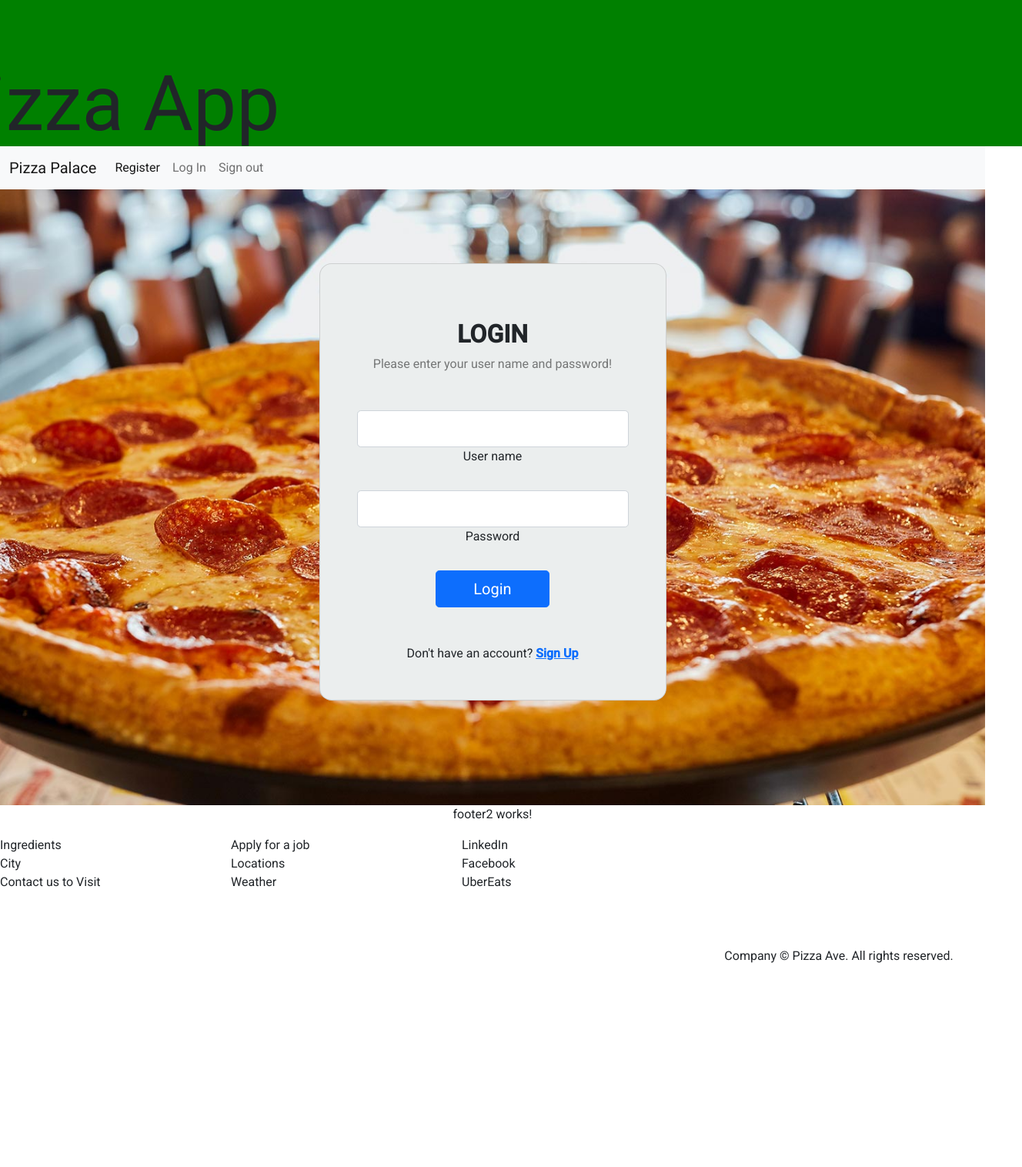
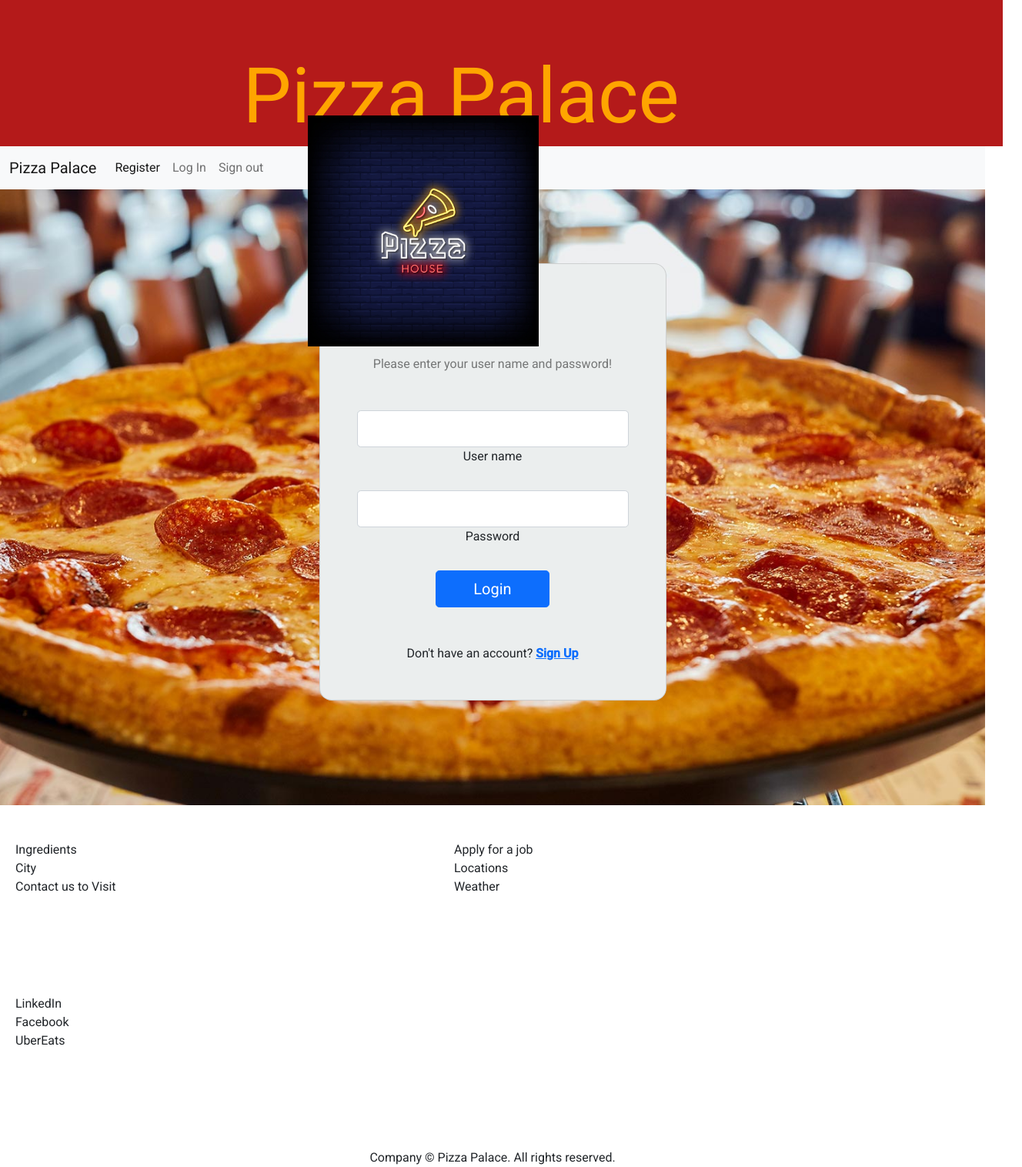
Before and after one commit to pizza-palace-bunch-a-guys-project-2/fe, an Angular app: page /login in a window 1280 px wide. Shown: the whole page at 77% size, 1328 px wide, since content can reach past the window. Before the commit the page ends 1386 px from the top, so only its background shows below. Built offline with nearby package versions, Linux system fonts and the light colour scheme.

Commit message:
update header footer 10/30

```diff
--- a/src/app/footer2/footer2.component.css
+++ b/src/app/footer2/footer2.component.css
@@ -1,15 +1,18 @@
 #div2{
-    height:300px;
-    width:300px;
+    height:200px;
+    width:550px;
 
     float:left;
+    margin-left:20px;
 }
 #div3{
-    height:300px;
-    width:300px;
+    width:100%;
+    height:30px;
 }
-p{
-    display: block;
-    text-align: center;
+.p1{
+    width:100%;
+    display: flex;
+    align-items: center;
+    justify-content: center;
 
 }
--- a/src/app/footer2/footer2.component.html
+++ b/src/app/footer2/footer2.component.html
@@ -1,4 +1,6 @@
-<p>footer2 works!</p>
+<p></p>
+<div id="div3"></div>
+
 <footer>
 <div id="div2">
     <table>
@@ -16,8 +18,9 @@
     <tr>  LinkedIn</tr>
     <tr>   Facebook</tr>
     <tr>   UberEats</tr></table>
-    </div> <br><br><br><br><br><br>
-          <p>Company © Pizza Ave. All rights reserved.</p>
-
+    </div> <br><br><br><br><br>
+    <div class="p1">
+          Company © Pizza Palace. All rights reserved.
+   </div>
 
         </footer>
--- a/src/app/header3/header3.component.css
+++ b/src/app/header3/header3.component.css
@@ -1,17 +1,33 @@
 .navbar{
 
-    background-color: green;
+    background-color: rgb(180, 26, 26);
 
     width: 110%;
 
           height: 200px;
 
-    padding-top: 70px;
+    padding-top: 60px;
 
     margin-top: -10px;
-    margin-left:-80px;
-    text-align:center;
+    margin-left:-105px;
+    display: flex;
+justify-content: center;
+align-items: center;
 
     font-size: 100px;
+    color:orange;
 
     }
+
+    #im1{
+        width:300px;
+        height:300px;
+
+        background-image:url('./80_generated.jpg');
+        background-size: cover;
+        z-index:1;
+        position:absolute;
+        margin-left:400px;
+        top:150px;
+
+    }
--- a/src/app/header3/header3.component.ts
+++ b/src/app/header3/header3.component.ts
@@ -6,21 +6,27 @@ import { Component, OnInit } from '@angular/core';
   template: `
  <!--   <nav class="navbar" > -->
 
-      <!-- logo -->
+      <!-- logo --> <!---->
    <!--  <div class="navbar-brand"> -->
-   <div class="navbar">Pizza App
+   <div class="navbar"> Pizza Palace
 
 
-      </div>
-  <!--  </nav> -->
+      </div><div id="im1"> </div>
+  <!--  </nav> <img src= "(./header3/80generated.jpg)">-->
   `,
   styleUrls:['./header3.component.css']
 })
 export class Header3Component implements OnInit {
 
   constructor() { }
- var1='Pizza';
+
+
+ //document.getElementById("./header3/80_generated.jpg") as HTMLImageElement;
   ngOnInit(): void {
   }
+  var1='Pizza';
+ // url= document.getElementById("./header3/80generated.jpg") as HTMLImageElement;
+  //url ="./app/assets/80generated.jpg";
+
 
 }
```
